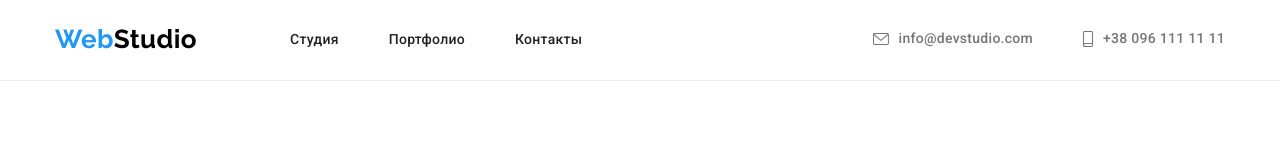
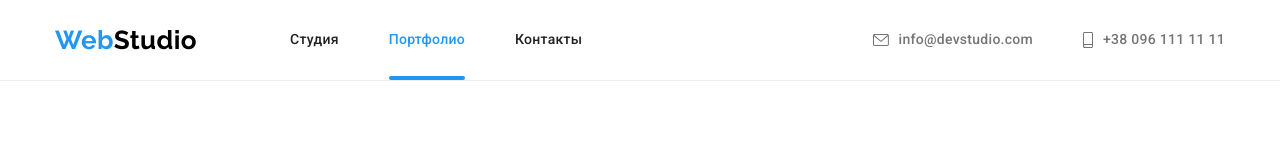
Before and after one commit to Bitahon/goit-markup-hw-05, a plain HTML site: page portfolio.html in a window 1280 px wide. Shown: the top 160 px of the page. Drawn offline with nearby package versions, Linux system fonts and the light colour scheme.

Commit message:
добавляет псевдо-элемент на ссылки

```diff
--- a/css/styles.css
+++ b/css/styles.css
@@ -52,8 +52,6 @@ body {
 
 /* === Header page === */
 .header {
-  padding-top: 24px;
-  padding-bottom: 25px;
   border-bottom: 1px solid #ececec;
 }
 .header-container {
@@ -87,11 +85,13 @@ body {
   align-items: center;
 }
 .menu-item:not(:last-child) {
-  position: relative;
   margin-right: 50px;
 }
 .menu-link {
+  position: relative;
   display: inline-flex;
+  padding-top: 32px;
+  padding-bottom: 32px;
   font-style: normal;
   font-weight: 500;
   line-height: 1.14;
@@ -103,13 +103,17 @@ body {
 .menu-link:focus {
   color: var(--accent-color);
 }
-.menu .current::after {
+.current {
+  color: var(--accent-color);
+}
+.current::after {
   position: absolute;
   display: inline-block;
   content: '';
   width: 100%;
   height: 4px;
   bottom: 0;
+  left: 0;
   background: #2196f3;
   border-radius: 2px;
 }
--- a/portfolio.html
+++ b/portfolio.html
@@ -34,7 +34,7 @@
               <a class="menu-link common-links" href="./index.html">Студия</a>
             </li>
             <li class="menu-item">
-              <a class="menu-link common-links" href="./portfolio.html">Портфолио</a>
+              <a class="menu-link common-links current" href="./portfolio.html">Портфолио</a>
             </li>
             <li class="menu-item"><a class="menu-link common-links" href="">Контакты</a></li>
           </ul>
```
